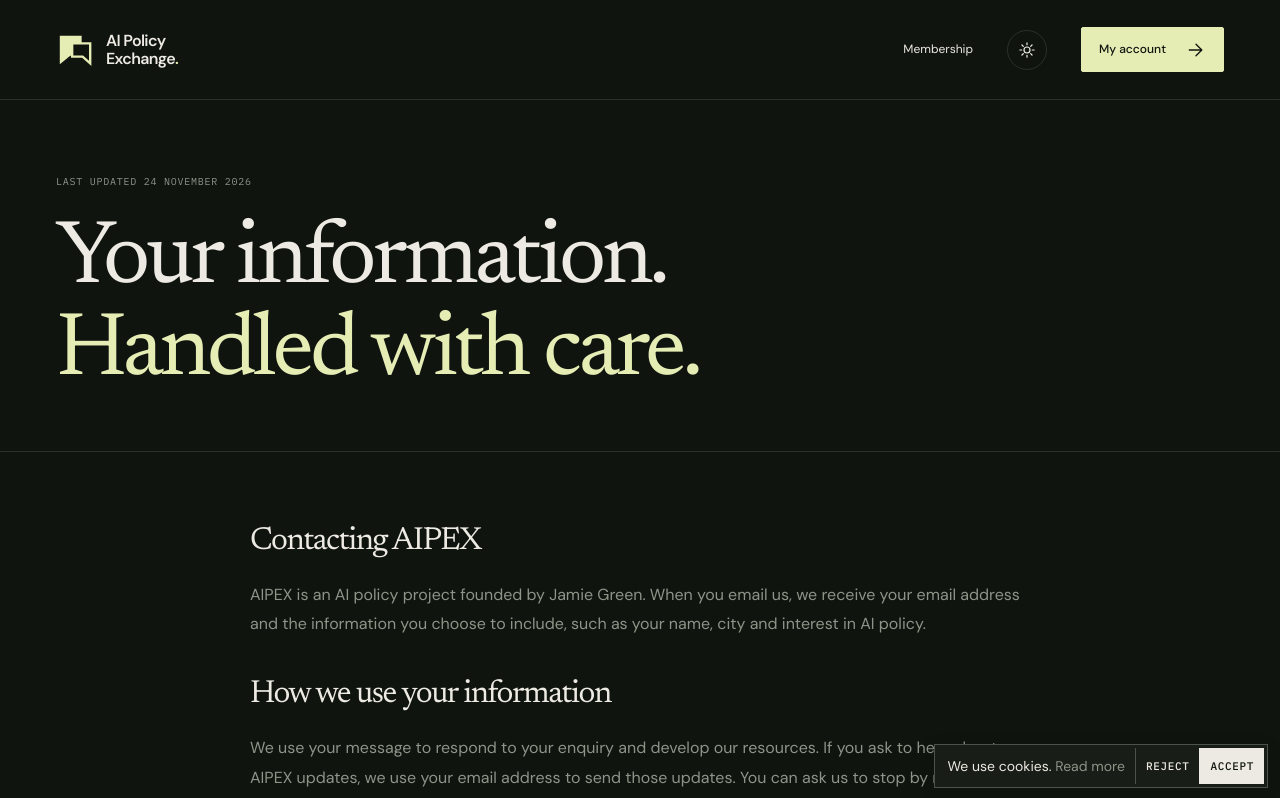
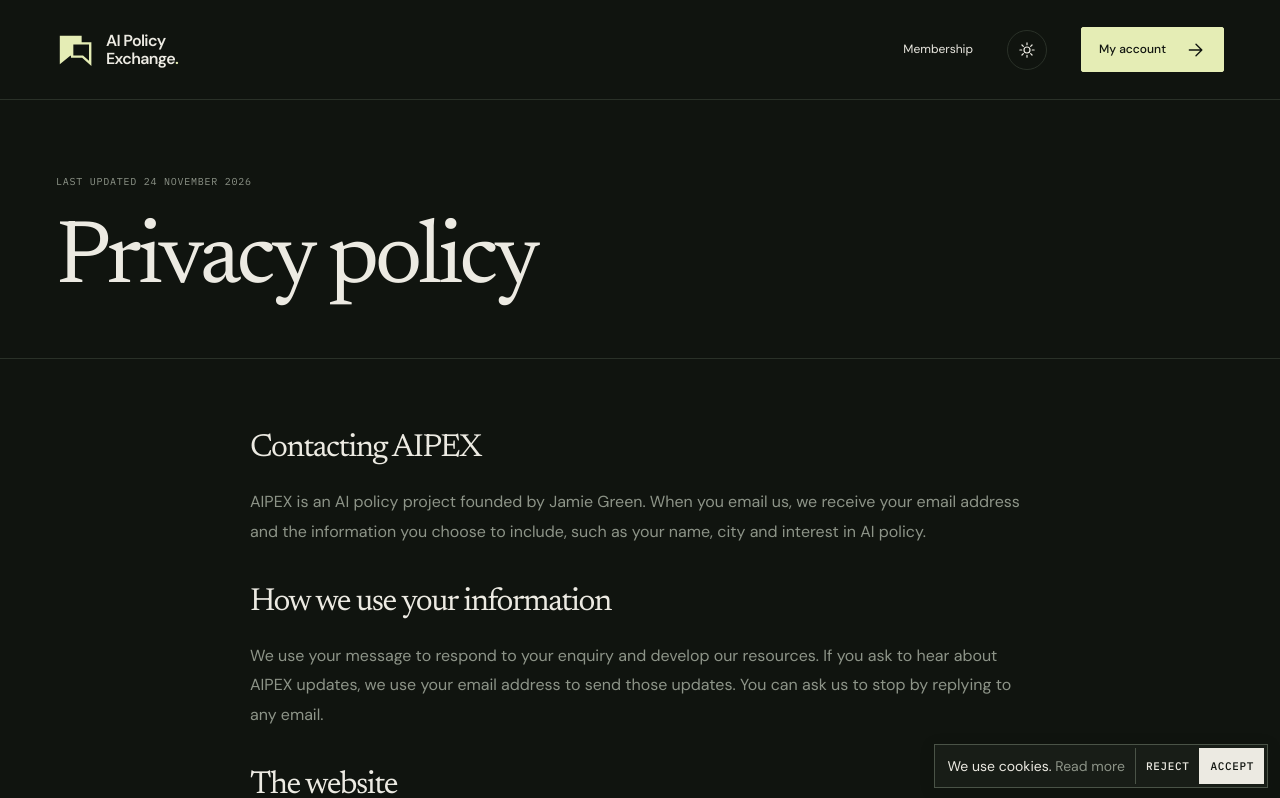
Before and after one commit to jamiegreee/aipex, a Next.js app: page /privacy in a window 1280 px wide. Shown: the top 798 px of the page. Built offline with nearby package versions, Linux system fonts and the light colour scheme.

Commit message:
Change privacy page heading to Privacy policy (#46)

```diff
--- a/src/app/privacy/page.tsx
+++ b/src/app/privacy/page.tsx
@@ -17,11 +17,7 @@ export default function Privacy() {
         <section className="page-intro">
           <div className="container">
             <p className="label">Last updated 24 November 2026</p>
-            <h1>
-              Your information.
-              <br />
-              <em>Handled with care.</em>
-            </h1>
+            <h1>Privacy policy</h1>
           </div>
         </section>
         <section className="container prose-page">
```
